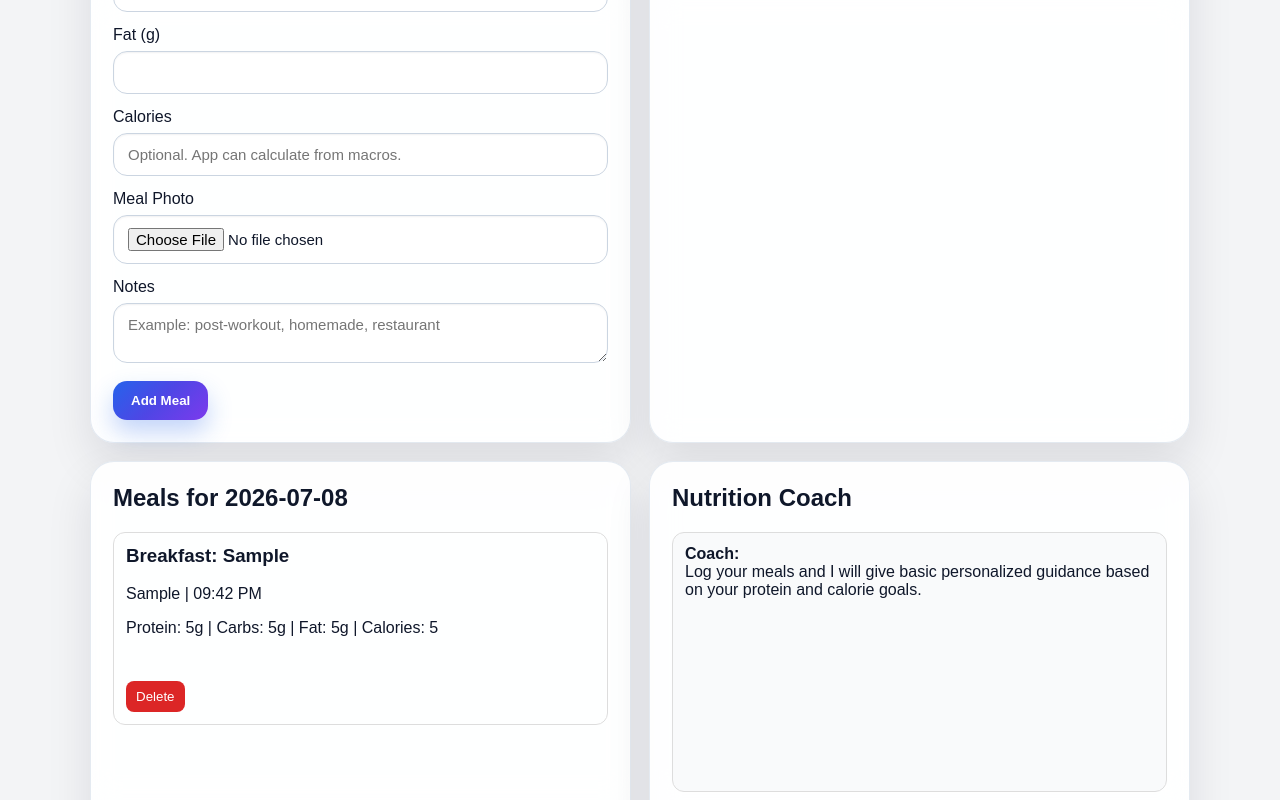
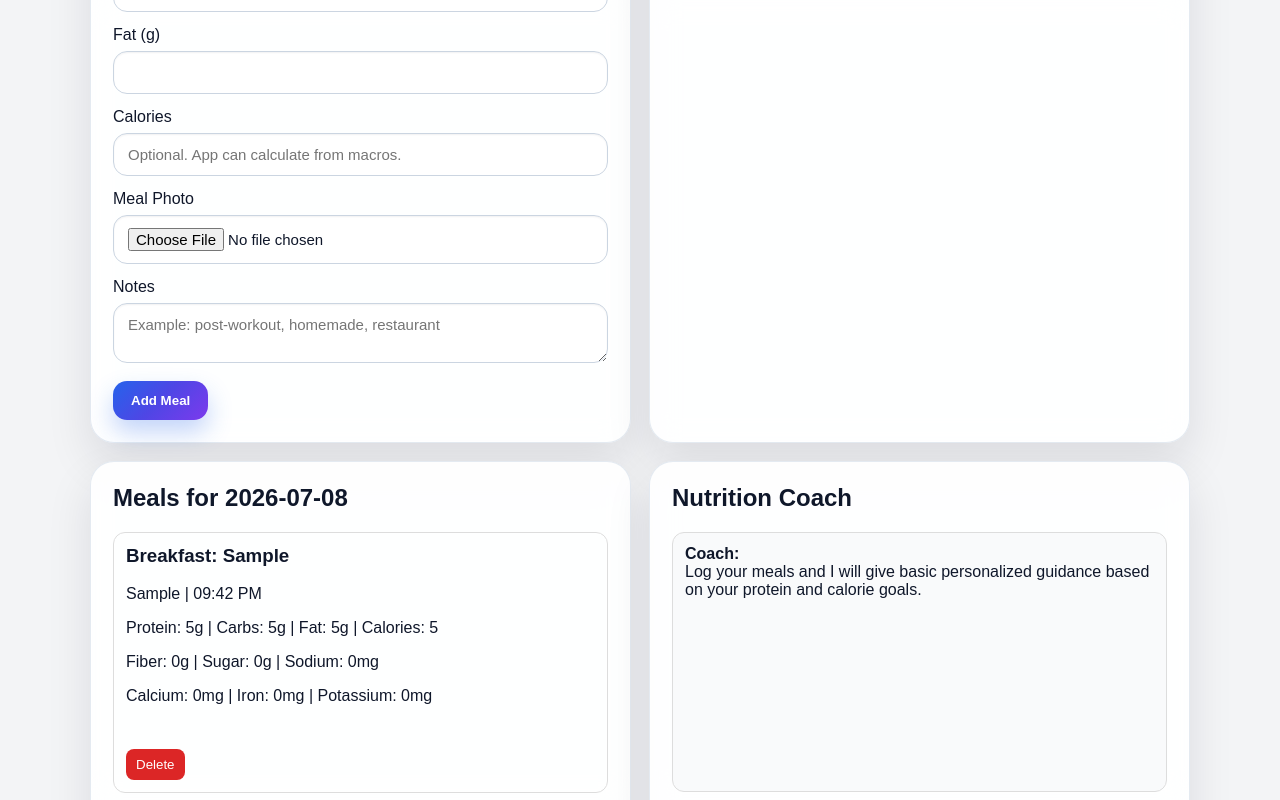
Before and after one commit to ashwinchandwani/nutrition-tracker, a React (Vite) app: page / in a window 1280 px wide. Both pictures are taken after typing "Sample", "Sample", "5", "5", "5", "5" into the empty fields and a click on the button "Add Meal". Shown: the part 1331-2131 px from the top of the page. Built offline with nearby package versions, Linux system fonts and the light colour scheme.

Commit message:
Add micronutrients

```diff
--- a/src/App.jsx
+++ b/src/App.jsx
@@ -36,6 +36,12 @@ function App() {
     carbs: "",
     fat: "",
     calories: "",
+    fiber: "",
+    sugar: "",
+    sodium: "",
+    calcium: "",
+    iron: "",
+    potassium: "",
     notes: ""
   });
 
@@ -333,6 +339,12 @@ function App() {
       carbs: Number(form.carbs || 0),
       fat: Number(form.fat || 0),
       calories: Math.round(calculateCalories()),
+      fiber: Number(form.fiber || 0),
+      sugar: Number(form.sugar || 0),
+      sodium: Number(form.sodium || 0),
+      calcium: Number(form.calcium || 0),
+      iron: Number(form.iron || 0),
+      potassium: Number(form.potassium || 0),
       notes: form.notes,
       photo: photo
     };
@@ -347,6 +359,12 @@ function App() {
       carbs: "",
       fat: "",
       calories: "",
+      fiber: "",
+      sugar: "",
+      sodium: "",
+      calcium: "",
+      iron: "",
+      potassium: "",
       notes: ""
     });
 
@@ -853,6 +871,13 @@ function App() {
                   <p>
                     Protein: {meal.protein}g | Carbs: {meal.carbs}g | Fat: {meal.fat}g | Calories: {meal.calories}
                   </p>
+                  <p>
+                    Fiber: {meal.fiber || 0}g | Sugar: {meal.sugar || 0}g | Sodium: {meal.sodium || 0}mg
+                  </p>
+
+                  <p>
+                    Calcium: {meal.calcium || 0}mg | Iron: {meal.iron || 0}mg | Potassium: {meal.potassium || 0}mg
+                  </p>
 
                   {meal.notes && <p>Notes: {meal.notes}</p>}
 
```
